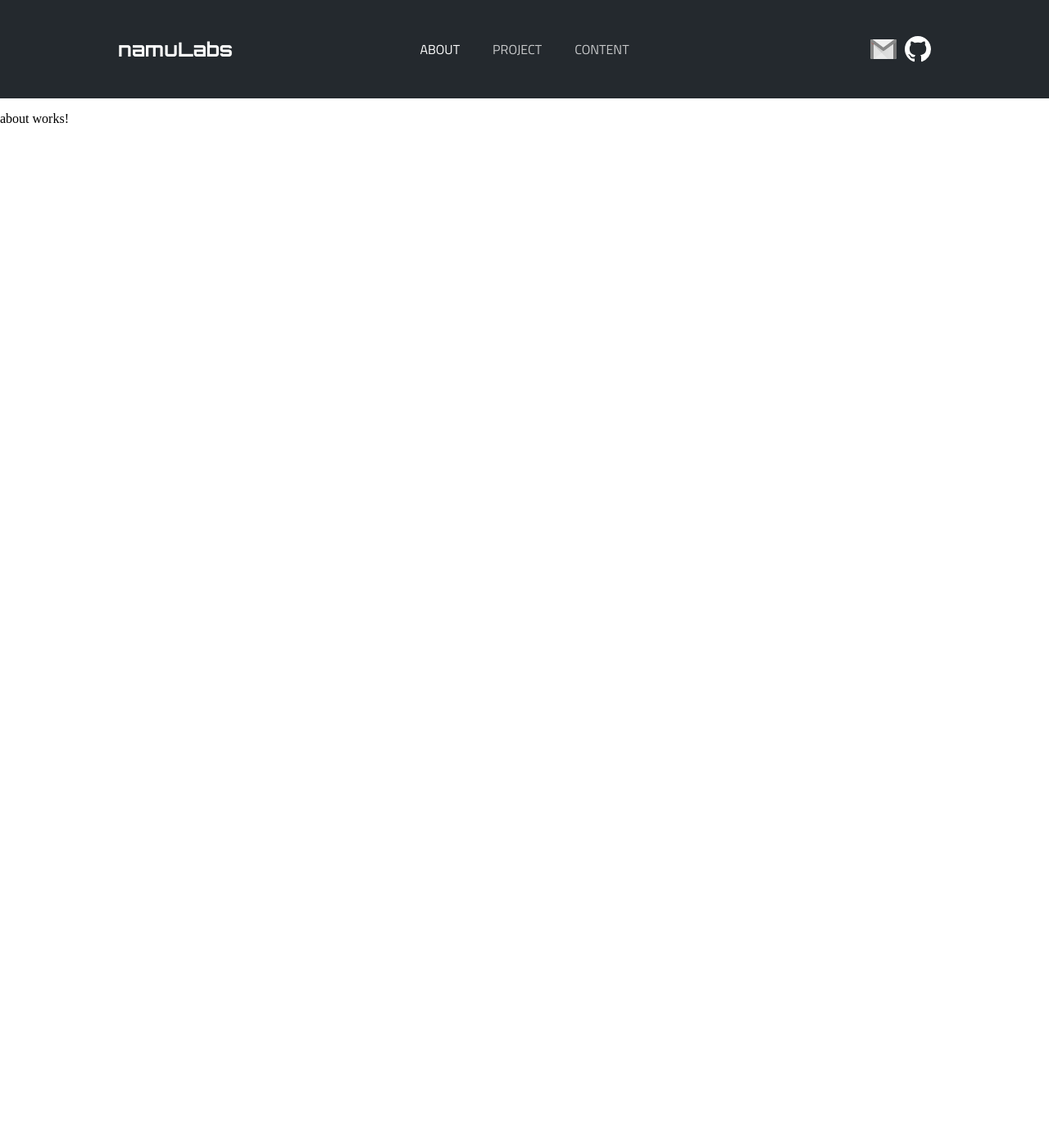
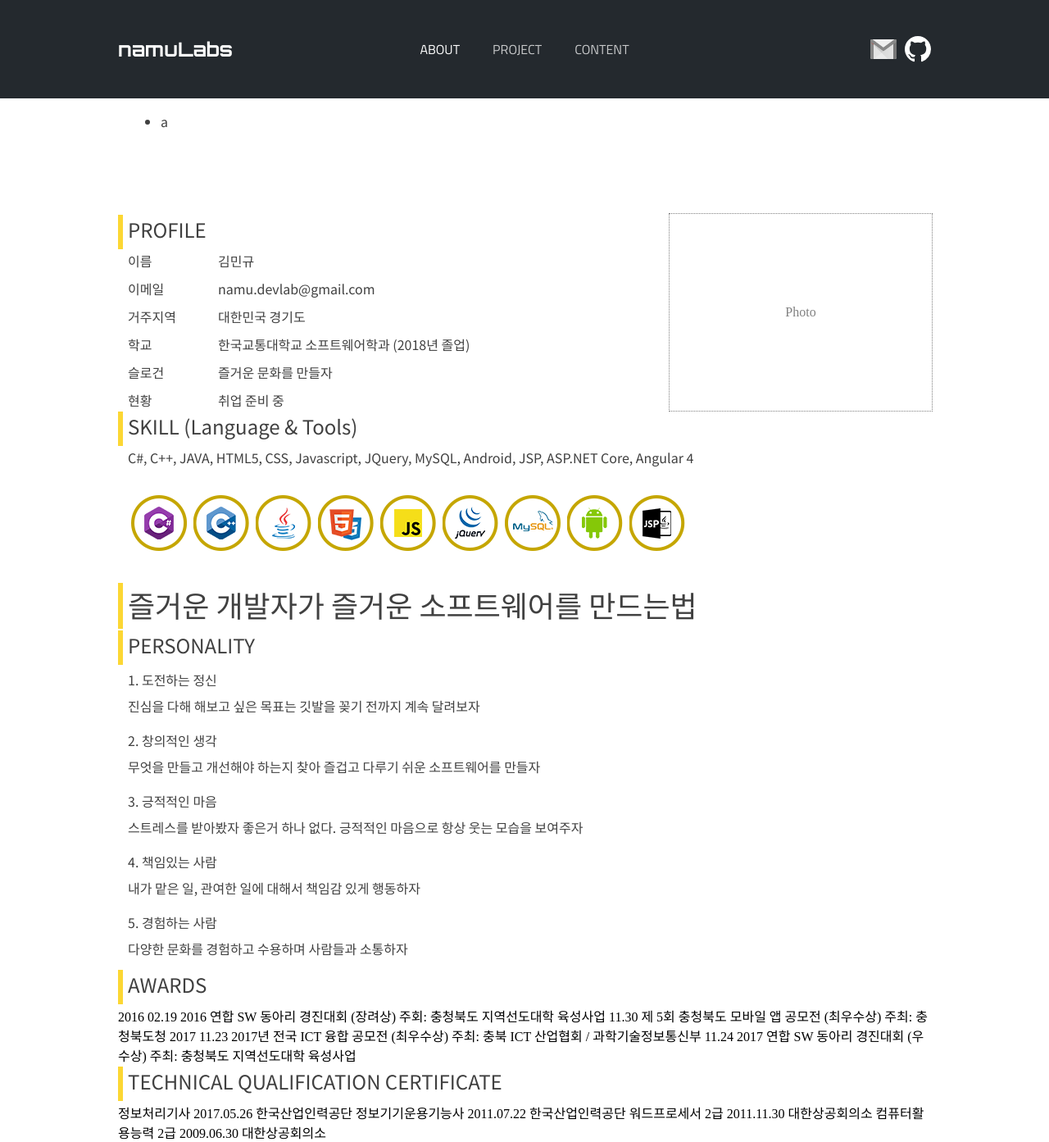
Before and after one commit to Namu-Labs/namulabs-site, an Angular app: page / in a window 1280 px wide. Shown: the whole page at 82% size. Before the commit the page ends 800 px from the top, so only its background shows below. Built offline with nearby package versions, Linux system fonts and the light colour scheme.

Commit message:
about page update (18042017)

```diff
--- a/src/app/pages/about/about.component.css
+++ b/src/app/pages/about/about.component.css
@@ -0,0 +1,62 @@
+.section-title {
+    margin: 2px 0;
+    width: auto;
+    height: 42px;
+    font-size: 24px;
+    font-family: var(--fontPrimary);
+    font-weight: 500;
+    color: var(--textColorDark);
+    border-left: 6px solid var(--colorPrimary);
+}
+
+.section-title > div {
+    padding: 0 6px;
+}
+
+.bigger {
+    height: 56px;
+    font-size: 36px;
+}
+
+.section-contents {
+    padding: 0 12px;
+    font-size: 16px;
+    font-family: var(--fontPrimary);
+    font-weight: 500;
+    color: var(--textColorDark);
+}
+
+.grid-two-col-section {
+    display: grid;
+    grid-template-columns: auto 320px;
+}
+
+.profile-grid-container {
+    display: grid;
+    width: auto;
+    grid-template-columns: 100px auto;
+    grid-gap: 10px;
+}
+
+.awards-grid-container {
+    display: grid;
+    width: auto;
+    grid-template-columns: 100px 100px auto;
+
+}
+
+.skill-list {
+    margin: 30px 0;
+    padding: 0;
+    list-style: none;
+}
+
+.skill-list > li {
+    margin: 4px;
+    display: inline-block;
+}
+
+.personality > div {
+    margin-bottom: 10px;
+    line-height: 2;
+}
--- a/src/app/pages/about/about.component.html
+++ b/src/app/pages/about/about.component.html
@@ -1,3 +1,122 @@
-<p>
-  about works!
-</p>
+<section class="container">
+  <div style="margin-bottom: 100px;">
+    <div class="section-contents">
+      <ul>
+        <li>
+          a
+        </li>
+      </ul>
+    </div>
+  </div>
+
+  <section class="about-profile grid-two-col-section">
+    <article>
+      <div class="section-title">
+        <div>PROFILE</div>
+      </div>
+      <div class="section-contents">
+        <div class="profile-grid-container">
+          <div>이름</div>
+          <div>김민규</div>
+          <div>이메일</div>
+          <div>namu.devlab@gmail.com</div>
+          <div>거주지역</div>
+          <div>대한민국 경기도</div>
+          <div>학교</div>
+          <div>한국교통대학교 소프트웨어학과 (2018년 졸업)</div>
+          <div>슬로건</div>
+          <div>즐거운 문화를 만들자</div>
+          <div>현황</div>
+          <div>취업 준비 중</div>
+        </div>
+      </div>
+    </article>
+    <article>
+      <div id="photo_area_temp" style="display: flex; justify-content: center; align-items: center; width: 100%; height: 100%; border: 1px dotted gray; color: gray;">Photo</div>
+    </article>
+  </section>
+
+  <section class="about-skill">
+    <div class="section-title">
+      <div>SKILL (Language &amp; Tools)</div>
+    </div>
+    <div class="section-contents">
+      <div>C#, C++, JAVA, HTML5, CSS, Javascript, JQuery, MySQL, Android, JSP, ASP.NET Core, Angular 4</div>
+      <div>
+        <ul class="skill-list">
+          <li><img src="/assets/images/ic_skill_csharp.png" /></li>
+          <li><img src="/assets/images/ic_skill_cpp.png" /></li>
+          <li><img src="/assets/images/ic_skill_java.png" /></li>
+          <li><img src="/assets/images/ic_skill_htmlcss.png" /></li>
+          <li><img src="/assets/images/ic_skill_js.png" /></li>
+          <li><img src="/assets/images/ic_skill_jquery.png" /></li>
+          <li><img src="/assets/images/ic_skill_mysql.png" /></li>
+          <li><img src="/assets/images/ic_skill_android.png" /></li>
+          <li><img src="/assets/images/ic_skill_jsp.png" /></li>
+        </ul>
+      </div>
+    </div>
+  </section>
+
+  <section class="about-slogan">
+    <div class="section-title bigger">
+      <div>즐거운 개발자가 즐거운 소프트웨어를 만드는법</div>
+    </div>
+  </section>
+
+  <section class="about-personality">
+    <div class="section-title">
+      <div>PERSONALITY</div>
+    </div>
+    <div class="section-contents personality">
+      <div>
+        1. 도전하는 정신<br />
+        진심을 다해 해보고 싶은 목표는 깃발을 꽂기 전까지 계속 달려보자
+      </div>
+      <div>
+        2. 창의적인 생각<br />
+        무엇을 만들고 개선해야 하는지 찾아 즐겁고 다루기 쉬운 소프트웨어를 만들자
+      </div>
+      <div>
+        3. 긍적적인 마음<br />
+        스트레스를 받아봤자 좋은거 하나 없다. 긍적적인 마음으로 항상 웃는 모습을 보여주자
+      </div>
+      <div>
+        4. 책임있는 사람<br />
+        내가 맡은 일, 관여한 일에 대해서 책임감 있게 행동하자
+      </div>
+      <div>
+        5. 경험하는 사람<br />
+        다양한 문화를 경험하고 수용하며 사람들과 소통하자
+      </div>
+    </div>
+  </section>
+
+  <section class="about-awards">
+    <div class="section-title">
+      <div>AWARDS</div>
+    </div>
+    <div class="section-contents">
+      <div class="awards-grid-container">
+      </div>
+    </div>
+    2016  02.19 2016 연합 SW 동아리 경진대회 (장려상)
+                주회: 충청북도 지역선도대학 육성사업
+          11.30 제 5회 충청북도 모바일 앱 공모전 (최우수상)
+                주최: 충청북도청
+    2017  11.23 2017년 전국 ICT 융합 공모전 (최우수상)
+                주최: 충북 ICT 산업협회 / 과학기술정보통신부
+          11.24 2017 연합 SW 동아리 경진대회 (우수상)
+                주최: 충청북도 지역선도대학 육성사업
+  </section>
+
+  <section class="about-cerificate">
+    <div class="section-title">
+      <div>TECHNICAL QUALIFICATION CERTIFICATE</div>
+    </div>
+    정보처리기사        2017.05.26    한국산업인력공단
+    정보기기운용기능사  2011.07.22    한국산업인력공단
+    워드프로세서 2급    2011.11.30    대한상공회의소
+    컴퓨터활용능력 2급  2009.06.30    대한상공회의소
+  </section>
+</section>
--- a/src/styles.css
+++ b/src/styles.css
@@ -10,6 +10,7 @@
 @import url('https://fonts.googleapis.com/css?family=Orbitron:700');
 @import url('https://fonts.googleapis.com/earlyaccess/notosanskr.css');
 @import url('https://fonts.googleapis.com/css?family=Titillium+Web');
+@import url('https://fonts.googleapis.com/css?family=Nanum+Pen+Script');
 
 /* Default Style */
 :root {
@@ -22,9 +23,10 @@
     --textColorDark: #404040;
     --textColorNavbar: rgba(255,255,255,0.75);
 
+    --fontPrimary: 'Noto Sans KR', sans-serif;
     --fontTitle: 'Orbitron', sans-serif;
     --fontSubject: 'Titillium Web', sans-serif;
-    --fontPrimary: 'Noto Sans KR', sans-serif;
+    --fontNanumPen: 'Nanum Pen Script', cursive;
 
     /* z-index */
     --zIndex-navbar: 100;
```
